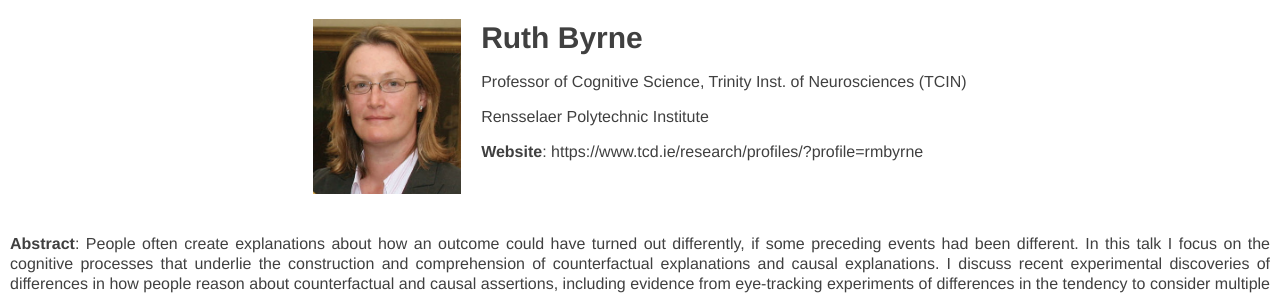
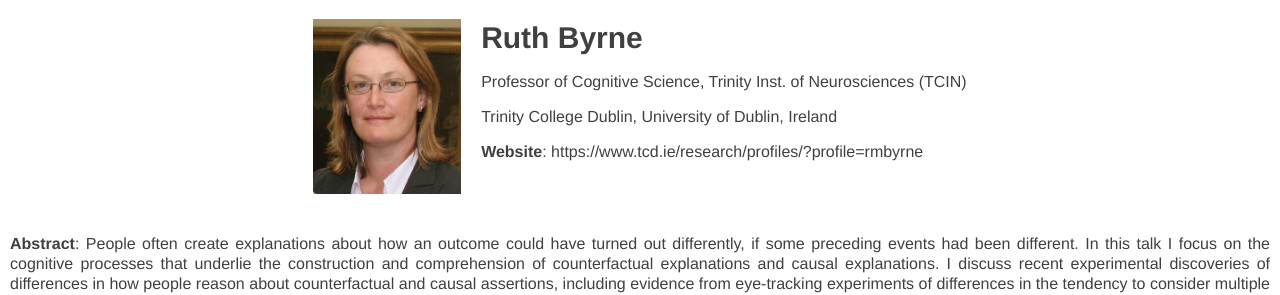
Before and after one commit to AdvancesInCognitiveSystems/acs2022, a Jekyll site: the page built from _speakers/Ruth_Byrne.md, in a window 1280 px wide. Shown: the part 259-554 px from the top of the page. Built offline with Jekyll 4.4.1, drawn with Linux system fonts in a browser that asks for light colours.

Commit message:
Update Ruth_Byrne.md

```diff
--- a/_speakers/Ruth_Byrne.md
+++ b/_speakers/Ruth_Byrne.md
@@ -2,7 +2,7 @@
 layout: speaker
 name: Ruth Byrne
 role: Professor of Cognitive Science, Trinity Inst. of Neurosciences (TCIN)
-institution:  Rensselaer Polytechnic Institute
+institution: Trinity College Dublin, University of Dublin, Ireland
 label: November 21, 2022
 time: 11:15 AM EST
 day: monday-day3
```
